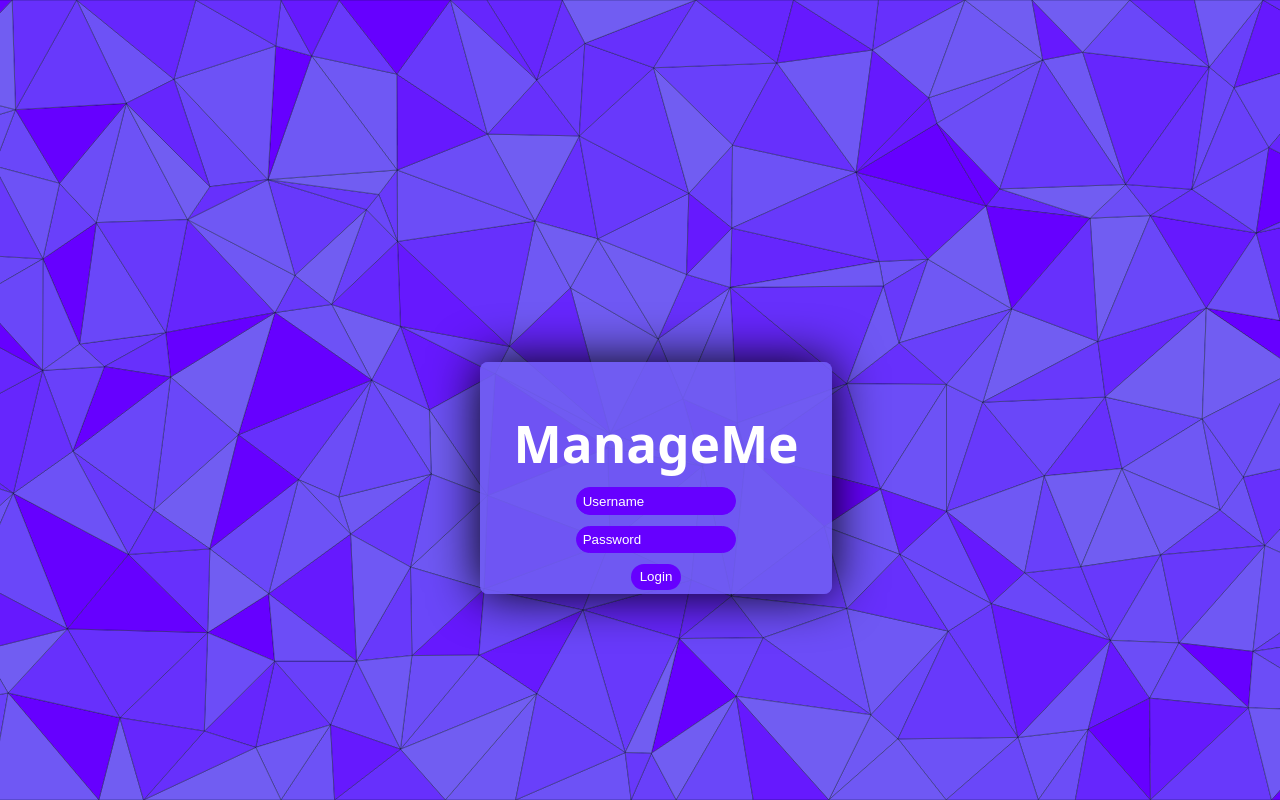
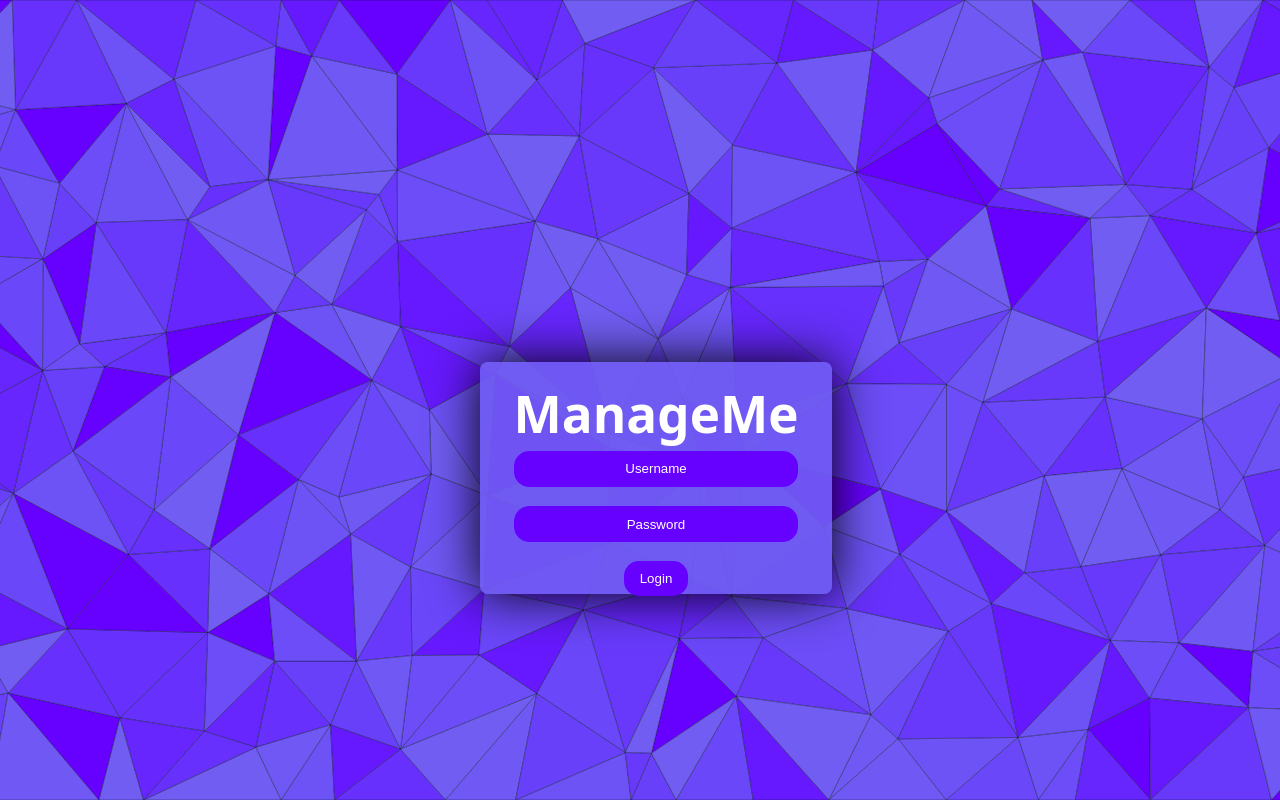
Before and after one commit to elfadog/my_favourite_students, a React (Create React App) app in the folder manageme/: page / in a window 1280 px wide. Built offline with nearby package versions, Linux system fonts and the light colour scheme.

Commit message:
fixed the page background loading in weirdly

```diff
--- a/manageme/src/Pages/Dashboard/login/Login.css
+++ b/manageme/src/Pages/Dashboard/login/Login.css
@@ -1,15 +1,14 @@
 /* Login.css */
 body {
+  background-image: url('./login-gradiant.svg'); /* Use a relative path to your SVG file */
   font-family: system-ui, -apple-system, BlinkMacSystemFont, 'Segoe UI', Roboto, Oxygen, Ubuntu, Cantarell, 'Open Sans', 'Helvetica Neue', sans-serif;
   margin: 0;
   display: flex;
   justify-content: center;
   align-items: center;
   height: 100vh;
-  background-image: url('./login-gradiant.svg'); /* Use a relative path to your SVG file */
   background-size: cover;
   background-position: center;
-  transition: background 0.3s ease-in-out;
 }
 
 .login-container:hover {
@@ -26,16 +25,16 @@ body {
   text-align: center;
   display: flex;
   flex-direction: column;
-  align-items: center;
   width: 25vw; /* Set width to 25% of the viewport width */
   height: 25vh; /* Set height to 25% of the viewport height */
   margin: 0 auto;
   color: white;
-  justify-content: center;
+  justify-content: normal;
 }
 
 .login-box h2 {
-  margin-bottom: 3%; /* Use relative percentage for margin */
+  margin-bottom: 1%;
+  margin-top: inherit;
   font-size: 4vw;
 }
 
@@ -67,6 +66,7 @@ input {
   flex-grow: 3; /* Allow the input to grow to 3 times its initial size */
   flex-basis: 40%; /* Set an initial size (adjust as needed) */
   box-sizing: border-box; /* Include padding and border within the width */
+  text-align: center;
 }
 
 /* Set placeholder text color to white */
--- a/manageme/src/Pages/Dashboard/login/Login.js
+++ b/manageme/src/Pages/Dashboard/login/Login.js
@@ -1,27 +1,27 @@
-// // Login.js
-// import React from 'react';
-// import './Login.css';
+// // // Login.js
+// // import React from 'react';
+// // import './Login.css';
 
-// function Login() {
-//   return (
-//     <div className="login-container">
-//       <div className="login-box">
-//         <h2>ManageMe</h2>
-//         <form>
-//           <div className="form-group">
-//             <input type="text" id="username" name="username" placeholder="Username" />
-//           </div>
-//           <div className="form-group">
-//             <input type="password" id="password" name="password" placeholder="Password" />
-//           </div>
-//           <button type="submit">Login</button>
-//         </form>
-//       </div>
-//     </div>
-//   );
-// }
+// // function Login() {
+// //   return (
+// //     <div className="login-container">
+// //       <div className="login-box">
+// //         <h2>ManageMe</h2>
+// //         <form>
+// //           <div className="form-group">
+// //             <input type="text" id="username" name="username" placeholder="Username" />
+// //           </div>
+// //           <div className="form-group">
+// //             <input type="password" id="password" name="password" placeholder="Password" />
+// //           </div>
+// //           <button type="submit">Login</button>
+// //         </form>
+// //       </div>
+// //     </div>
+// //   );
+// // }
 
-// export default Login;
+// // export default Login;
 
 import React, { useEffect } from 'react';
 import gsap from 'gsap'; // Import GSAP
@@ -40,7 +40,7 @@ function Login() {
     const tl = gsap.timeline();
 
     // Add animations to the timeline
-    tl.to(svg, { duration: 1, scale: 1.5, opacity: 0, ease: 'power1.in' })
+    tl.to(svg, { duration: 0.5, scale: 1.5, opacity: 0, ease: 'power1.in' })
       .to(loginBox, { duration: 1, opacity: 1, ease: 'power1.out' });
 
     // Play the animation timeline
```
